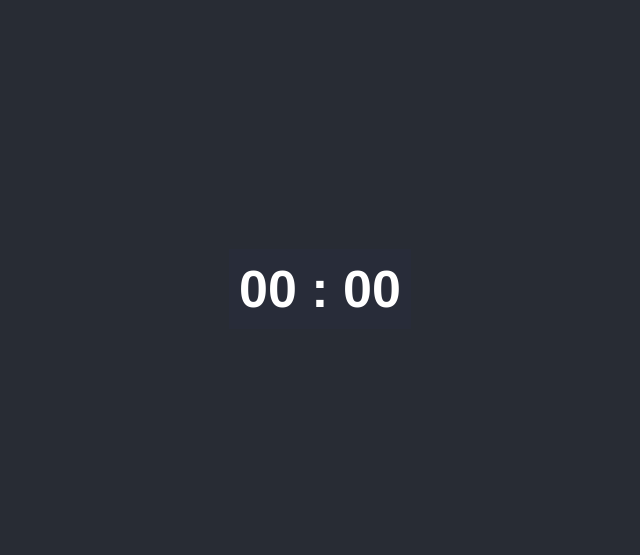
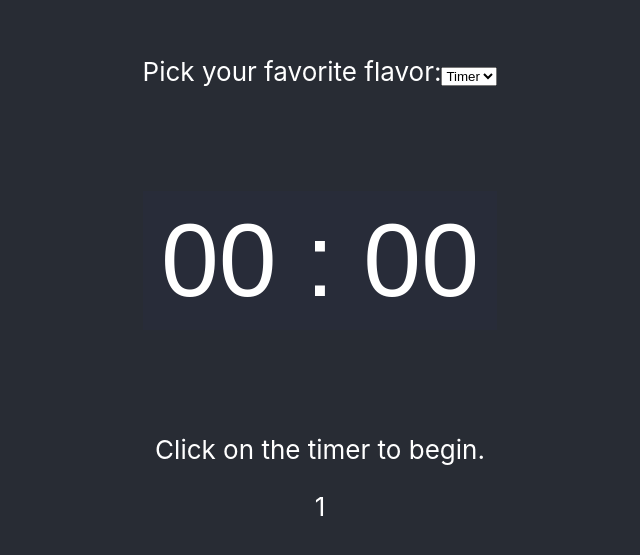
Before and after one commit to 076bct082Suban/pomdoro, a React (Create React App) app: page / in a window 1280 px wide. Shown: the part 111-666 px from the top of the page, without its empty margins (320-960 px from the left). Built offline with nearby package versions, Linux system fonts and the light colour scheme.

Commit message:
Name Changed and Added changing of mode(child component doesn't update)

```diff
--- a/package.json
+++ b/package.json
@@ -1,5 +1,5 @@
 {
-  "name": "counter",
+  "name": "pomodoro",
   "version": "0.1.0",
   "private": true,
   "dependencies": {
--- a/src/App.js
+++ b/src/App.js
@@ -5,10 +5,63 @@ function App() {
   return (
     <div className="App">
       <header className="App-header">
-        <Timer/>
+        <Pomodoro/>
       </header>
     </div>
   );
+}
+
+class ModeForm extends React.Component {
+  constructor(props) {
+    super(props);
+    this.state = {value: props.currentMode};
+    this.handleChange = this.handleChange.bind(this);
+  }
+
+  handleChange = (event) => {
+    this.setState({value: parseInt(event.target.value)});
+    this.props.handleModeChange(parseInt(event.target.value));
+  }
+
+
+  render() {
+    return (
+      <div>
+        <form onSubmit={this.handleSubmit}>
+          <label>
+          Pick your favorite flavor:
+          <select value={this.state.value} onChange={this.handleChange}>
+            <option value={1}>Timer</option>
+            <option value={2}>Pom</option>
+           </select>
+         </label>
+        </form>
+      </div>
+    );
+  }
+}
+
+class Pomodoro extends React.Component {
+  constructor(props){
+    super(props)
+    this.state = {
+      mode: localStorage.getItem("Pomodoro_Mode") || 1,
+    }
+    // this.handleModeChange = this.handleModeChange.bind(this);
+  }
+  handleModeChange = (newMode) => {
+    this.setState({mode: newMode,});
+  }
+
+  render(){
+    return (
+      <div>
+        <ModeForm currentMode={this.state.mode} handleModeChange={(newMode) => this.handleModeChange(newMode)}/>
+        <Timer mode={this.state.mode}/>
+        {this.state.mode}
+      </div>
+    )
+  }
 }
 let cron;
 class Timer extends React.Component {
@@ -17,12 +70,11 @@ class Timer extends React.Component {
     this.state = {
       running: false,
       started: false,
-      clock: 0,
-      time: "00 : 00"
+      clock: ((this.props.mode === 1) ? 0 : 1500),
+      time: ((this.props.mode === 1) ? "00 : 00" : "25 : 00"),
+    }
+  }
 
-    }
-
-  }
   handleClick(){
     if(this.state.running){
       this.Pause();
@@ -30,12 +82,23 @@ class Timer extends React.Component {
     }else{
       this.Pause()
       cron = setInterval(() => {this.Update(); }, 1000);
-      this.setState({running: true});
+      this.setState({running: true, started: true});
+      return;
     }
+  }
 
+  Reset(){
+    if(this.props.mode === 1)
+      this.setState({time: "00 : 00", clock: 0, running: false});
+    else
+      this.setState({time: "25 : 00", clock: 0, running: false});
+    this.Pause();
   }
   Update(){
-    this.setState({clock: (this.state.clock + 1), });
+    if(this.props.mode === 1)
+      this.setState({clock: (this.state.clock + 1), });
+    else
+      this.setState({clock: (this.state.clock - 1), });
     let values = Array(2).fill(0);
     let clock = this.state.clock;
 
@@ -53,14 +116,15 @@ class Timer extends React.Component {
     this.setState({running: false});
   }
   render(){
-
-
     return (
       <div>
-        {this.state.running}
       <Clock time={this.state.time} onClick={() => this.handleClick()}/>
+      {
+        !this.state.running && this.state.started
+        ? <Reset reset={()=> this.Reset()}/>
+        : <p>Click on the timer to begin.</p>
+      }
       </div>
-
     );
   }
 }
@@ -71,8 +135,30 @@ function Clock(props){
       backgroundColor: "#282c39",
       padding: "10px",
       fontFamily: "Arial",
+      cursor: "pointer",
+      fontSize: "4em",
 
     };
-  return <h1 style={mystyle} onClick={props.onClick}>{props.time}</h1>
+  return <p style={mystyle} onClick={props.onClick}>{props.time}</p>
 }
+function Reset(props){
+  const mystyle = {
+      color: "white",
+      backgroundColor: "#202135",
+      fontFamily: "Arial",
+      fontSize: "0.8em",
+      borderRadius: "4px",
+      height: "2em",
+      width: "6em",
+      borderColor: "#202135",
+      outline: "none",
+    }
+  return (
+    <div>
+      <button style={mystyle} onClick={() => props.reset()}>Reset</button>
+    </div>
+  )
+}
+
+
 export default App;
```
Also changed, not shown: 1 other file (tests, documents, lock files or other folders).
